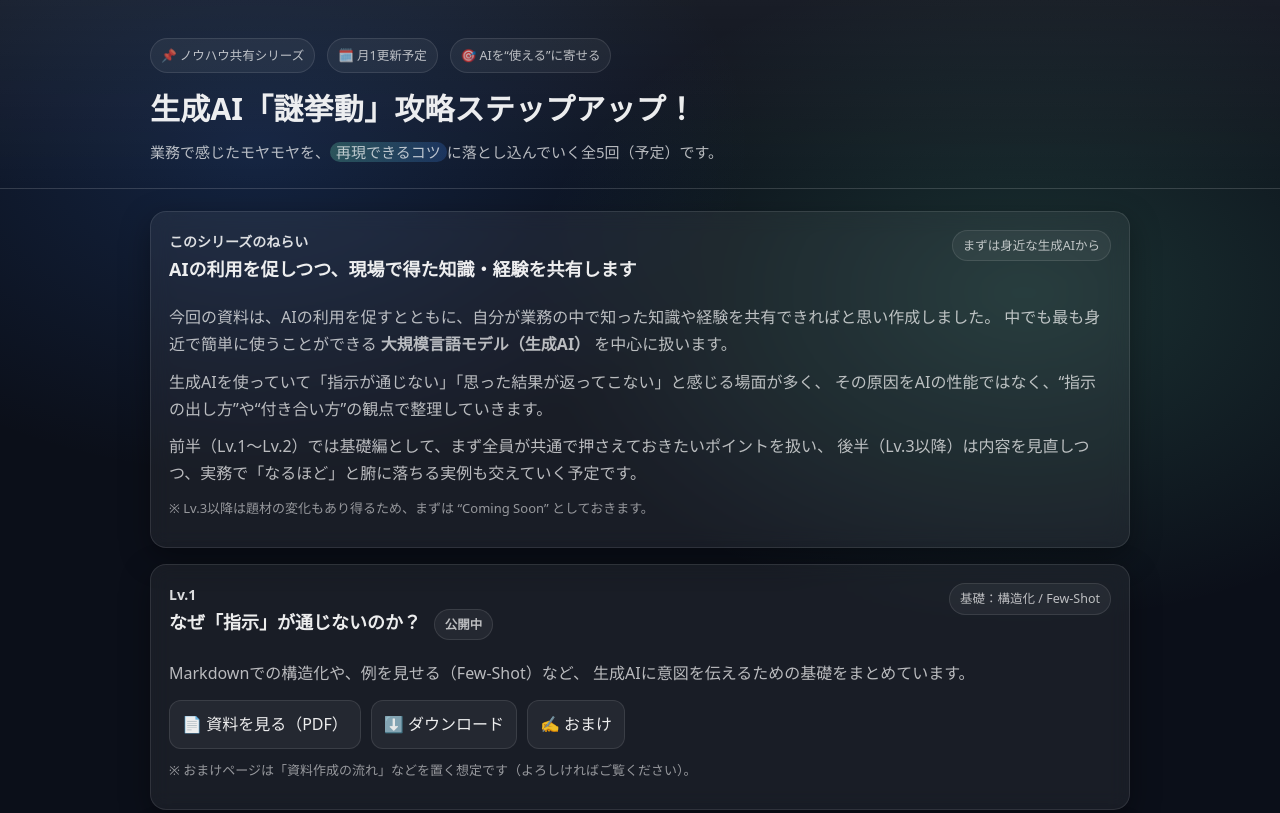
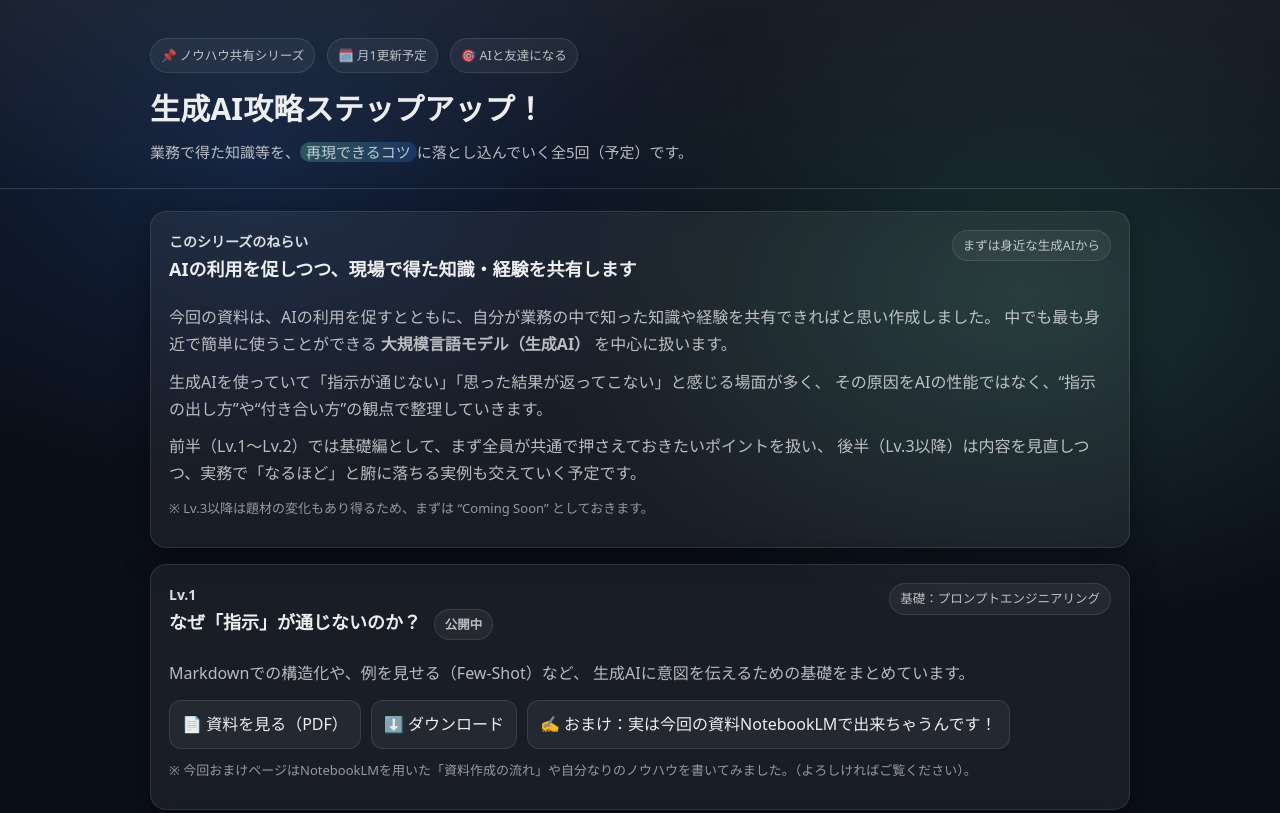
Before and after one commit to tpn-kenta-2-takahashi/shiryou-getuji, a plain HTML site: page index.html in a window 1280 px wide. Shown: the top 813 px of the page. Drawn offline with Linux system fonts and the light colour scheme.

Commit message:
Update index.html

```diff
--- a/index.html
+++ b/index.html
@@ -176,12 +176,12 @@
     <div class="title">
       <span class="badge">📌 ノウハウ共有シリーズ</span>
       <span class="badge">🗓️ 月1更新予定</span>
-      <span class="badge">🎯 AIを“使える”に寄せる</span>
+      <span class="badge">🎯 AIと友達になる</span>
     </div>
 
-    <h1>生成AI「謎挙動」攻略ステップアップ！</h1>
+    <h1>生成AI攻略ステップアップ！</h1>
     <p class="sub">
-      業務で感じたモヤモヤを、<span class="hl">再現できるコツ</span>に落とし込んでいく全5回（予定）です。
+      業務で得た知識等を、<span class="hl">再現できるコツ</span>に落とし込んでいく全5回（予定）です。
     </p>
   </div>
 </header>
@@ -227,7 +227,7 @@
             <div class="kicker">Lv.1</div>
             <h2>なぜ「指示」が通じないのか？ <span class="pill">公開中</span></h2>
           </div>
-          <span class="pill">基礎：構造化 / Few-Shot</span>
+          <span class="pill">基礎：プロンプトエンジニアリング</span>
         </div>
 
         <p class="muted">
@@ -246,12 +246,12 @@
 
           <!-- おまけページ（あとで詰める前提） -->
           <a class="btn" href="lv1-extra.html">
-            ✍️ おまけ
+            ✍️ おまけ：実は今回の資料NotebookLMで出来ちゃうんです！
           </a>
         </div>
 
         <p class="muted2">
-          ※ おまけページは「資料作成の流れ」などを置く想定です（よろしければご覧ください）。
+          ※ 今回おまけページはNotebookLMを用いた「資料作成の流れ」や自分なりのノウハウを書いてみました。（よろしければご覧ください）。
         </p>
       </section>
 
```
